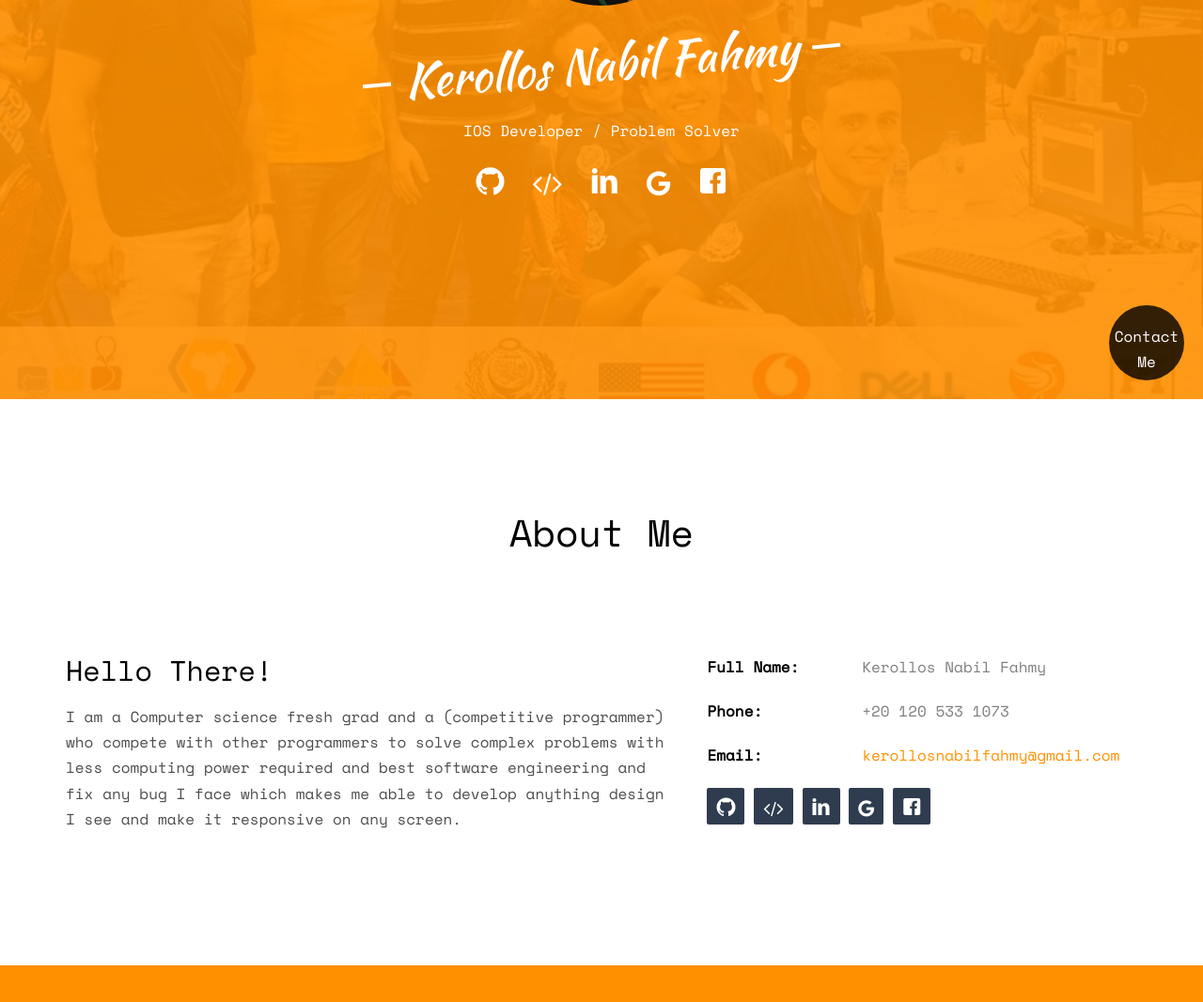
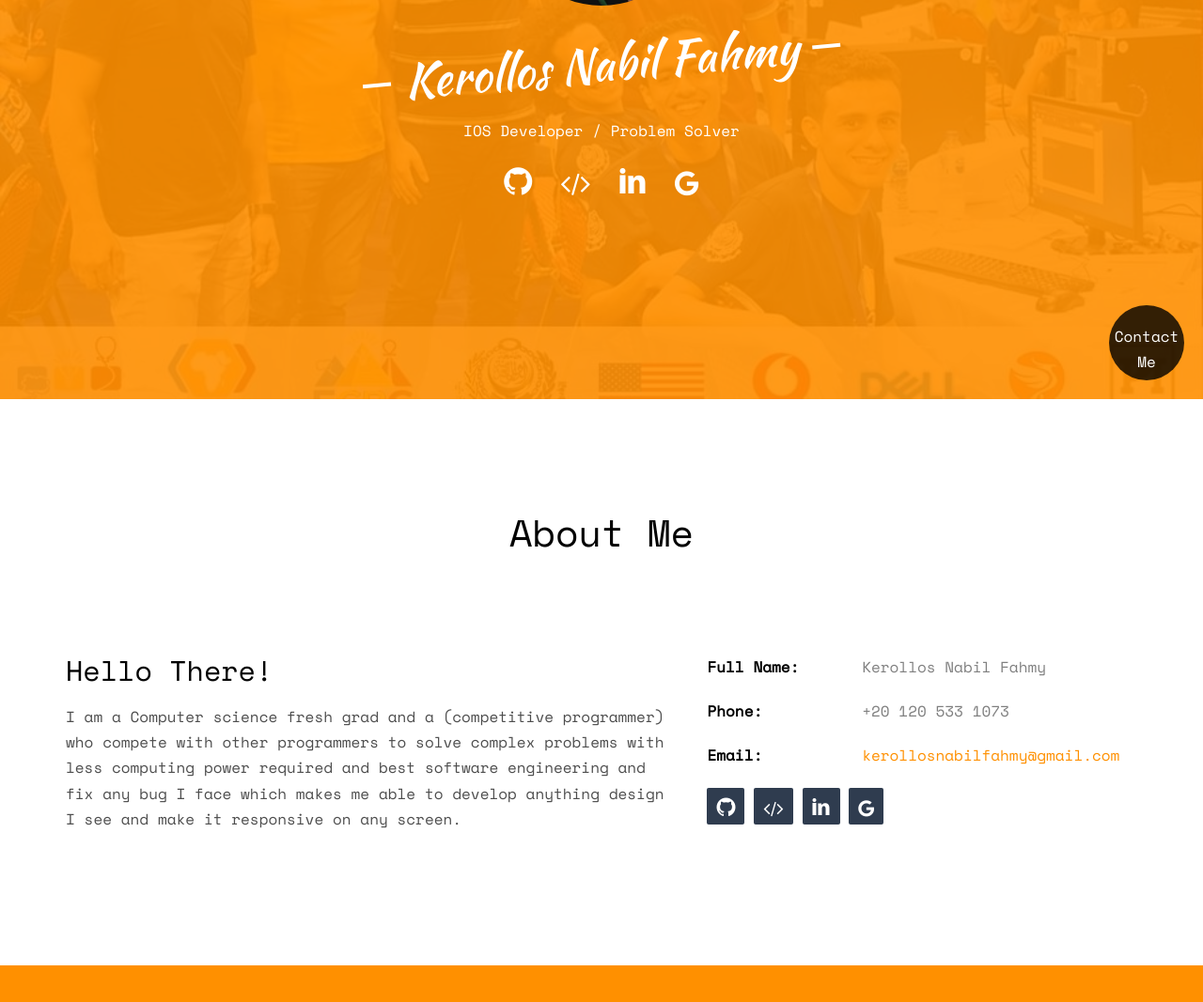
Before and after one commit to KerollosNabil/kerollosnabil.github.io, a plain HTML site: page index.html in a window 1280 px wide. Shown: the part 375-1442 px from the top of the page at 94% size. Drawn offline with nearby package versions, Linux system fonts and the light colour scheme; some packages are replaced by stand-ins of ours; no server answers; files whose address does not match are found by name.

```diff
--- a/index.html
+++ b/index.html
@@ -80,7 +80,6 @@
 									<li><a href="https://icpc.global/ICPCID/2BISV9T1YTN4" target="_blank"><i class="fa fa-code"></i></a></li>
 									<li><a href="https://www.linkedin.com/in/kerollos-nabil" target="_blank"><i class="icon-linkedin2"></i></a></li>
 									<li><a href="mailto: kerollosnabilfahmy@gmail.com" target="_blank"><i class="fa fa-google"></i></a></li>
-									<li><a href="https://www.facebook.com/ko.ko.733076" target="_blank"><i class="icon-facebook2"></i></a></li>
 								</ul>
 							</p>
 						</div>
@@ -123,7 +122,6 @@
 								<li><a href="https://icpc.global/ICPCID/2BISV9T1YTN4" target="_blank"><i class="fa fa-code"></i></a></li>
 								<li><a href="https://www.linkedin.com/in/kerollos-nabil" target="_blank"><i class="icon-linkedin2"></i></a></li>
 								<li><a href="mailto: kerollosnabilfahmy@gmail.com" target="_blank"><i class="fa fa-google"></i></a></li>
-								<li><a href="https://www.facebook.com/ko.ko.733076" target="_blank"><i class="icon-facebook2"></i></a></li>
 							</ul>
 						</div>
 					</div>
```
